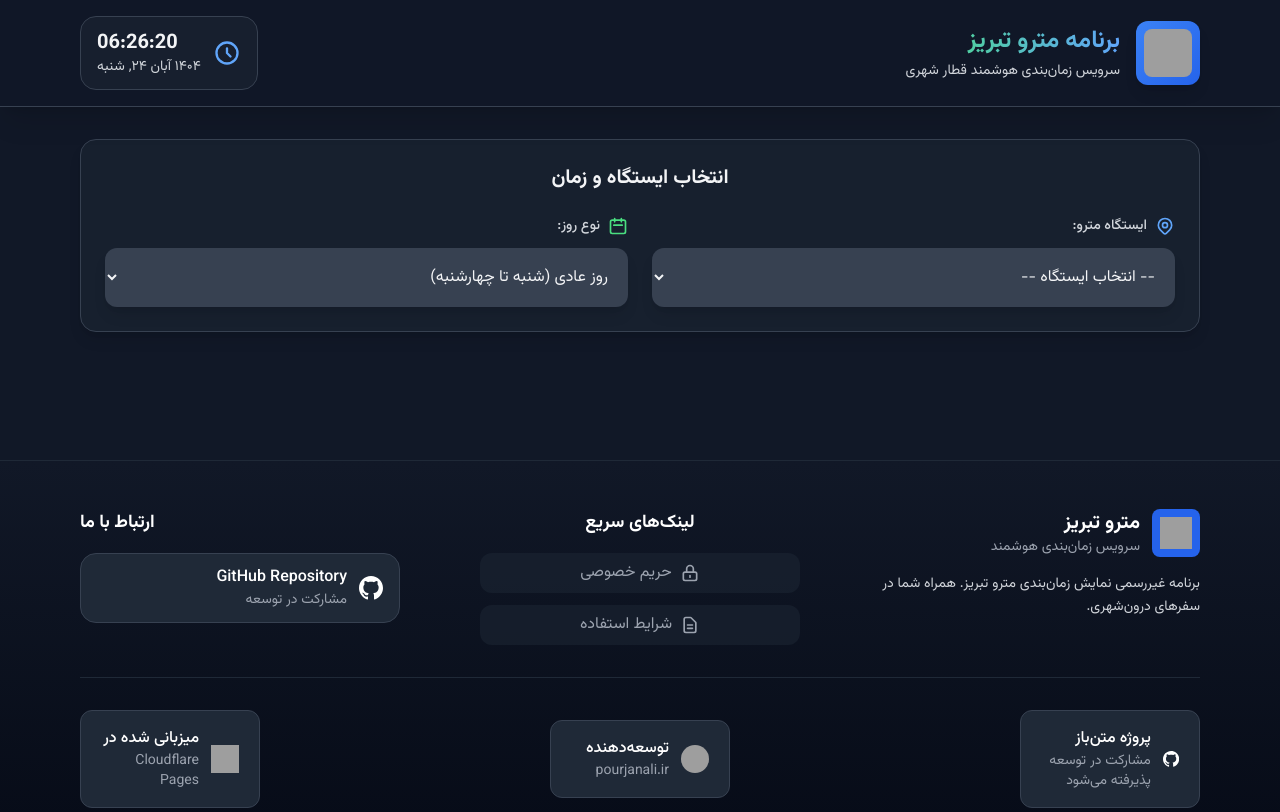
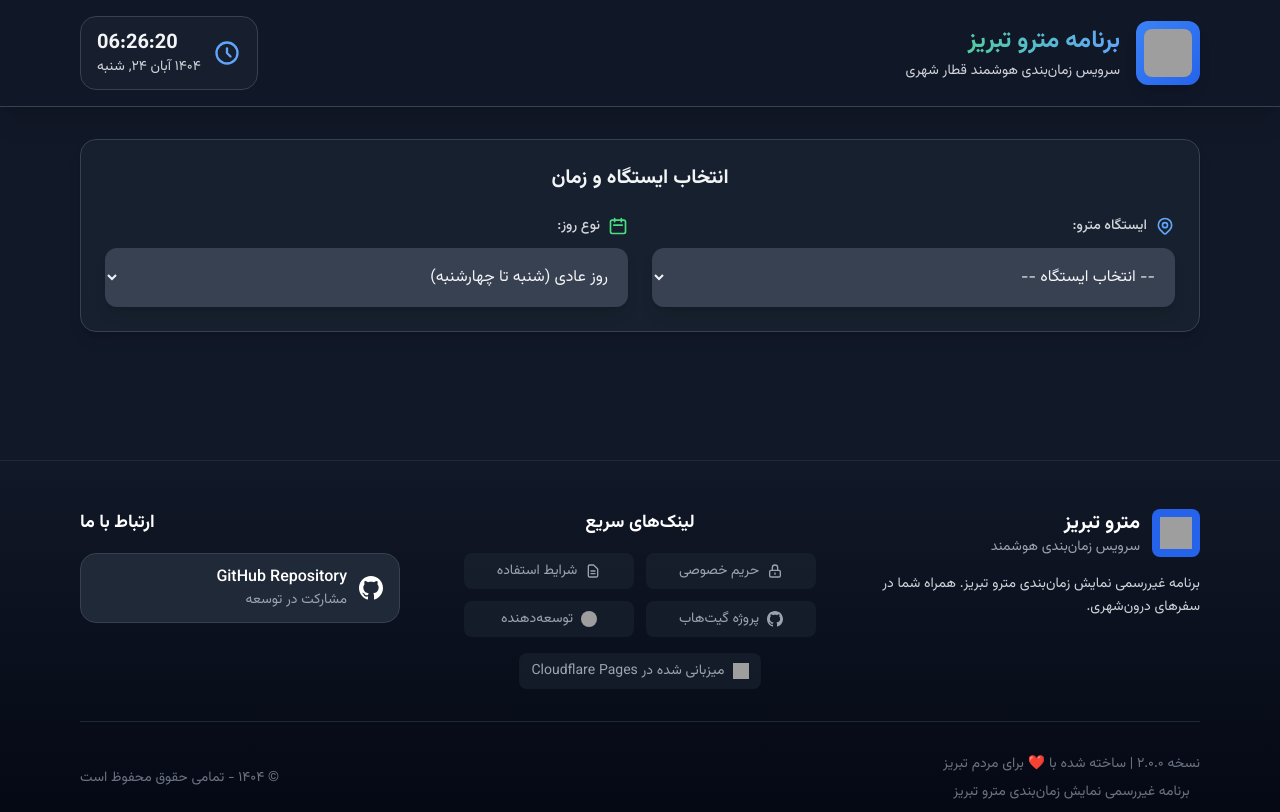
Before and after one commit to pourjanali/TimeMetro, a plain HTML site: page index.html in a window 1280 px wide. Shown: the top 812 px of the page. Drawn offline with nearby package versions, Linux system fonts and the light colour scheme; grey boxes are pictures that could not be loaded.

Commit message:
Refactor and enhance Quick Links section in footer
Reorganized the footer by moving GitHub, developer, and hosting links into the Quick Links section, presenting them in a grid layout for improved clarity and accessibility. Removed the previous separate GitHub & Hosting section, streamlined link styles, and added icons for a more compact and visually consistent appearance.

```diff
--- a/index.html
+++ b/index.html
@@ -275,29 +275,59 @@
                     </p>
                 </div>
 
-                <!-- Quick Links -->
+                <!-- Quick Links Section -->
                 <div class="text-center">
                     <h4 class="text-lg font-semibold text-white mb-4">لینک‌های سریع</h4>
-                    <div class="space-y-3">
+                    <div class="grid grid-cols-2 gap-3 max-w-md mx-auto">
+                        <!-- Privacy -->
                         <a href="privacy.html"
-                            class="inline-flex items-center justify-center space-x-2 space-x-reverse text-gray-400 hover:text-blue-400 transition-colors duration-200 bg-gray-800/50 rounded-xl px-4 py-2 w-full max-w-xs">
-                            <svg class="w-5 h-5" fill="none" stroke="currentColor" viewBox="0 0 24 24">
+                            class="inline-flex items-center justify-center space-x-2 space-x-reverse text-gray-400 hover:text-blue-400 transition-colors duration-200 bg-gray-800/50 rounded-lg px-3 py-2 text-sm">
+                            <svg class="w-4 h-4" fill="none" stroke="currentColor" viewBox="0 0 24 24">
                                 <path stroke-linecap="round" stroke-linejoin="round" stroke-width="2"
                                     d="M12 15v2m-6 4h12a2 2 0 002-2v-6a2 2 0 00-2-2H6a2 2 0 00-2 2v6a2 2 0 002 2zm10-10V7a4 4 0 00-8 0v4h8z" />
                             </svg>
                             <span>حریم خصوصی</span>
                         </a>
+
+                        <!-- Terms -->
                         <a href="terms.html"
-                            class="inline-flex items-center justify-center space-x-2 space-x-reverse text-gray-400 hover:text-green-400 transition-colors duration-200 bg-gray-800/50 rounded-xl px-4 py-2 w-full max-w-xs">
-                            <svg class="w-5 h-5" fill="none" stroke="currentColor" viewBox="0 0 24 24">
+                            class="inline-flex items-center justify-center space-x-2 space-x-reverse text-gray-400 hover:text-green-400 transition-colors duration-200 bg-gray-800/50 rounded-lg px-3 py-2 text-sm">
+                            <svg class="w-4 h-4" fill="none" stroke="currentColor" viewBox="0 0 24 24">
                                 <path stroke-linecap="round" stroke-linejoin="round" stroke-width="2"
                                     d="M9 12h6m-6 4h6m2 5H7a2 2 0 01-2-2V5a2 2 0 012-2h5.586a1 1 0 01.707.293l5.414 5.414a1 1 0 01.293.707V19a2 2 0 01-2 2z" />
                             </svg>
                             <span>شرایط استفاده</span>
                         </a>
+
+                        <!-- GitHub Project -->
+                        <a href="https://github.com/pourjanali/TimeMetro" target="_blank" rel="noopener noreferrer"
+                            class="inline-flex items-center justify-center space-x-2 space-x-reverse text-gray-400 hover:text-purple-400 transition-colors duration-200 bg-gray-800/50 rounded-lg px-3 py-2 text-sm">
+                            <svg class="w-4 h-4" fill="currentColor" viewBox="0 0 24 24">
+                                <path
+                                    d="M12 0c-6.626 0-12 5.373-12 12 0 5.302 3.438 9.8 8.207 11.387.599.111.793-.261.793-.577v-2.234c-3.338.726-4.033-1.416-4.033-1.416-.546-1.387-1.333-1.756-1.333-1.756-1.089-.745.083-.729.083-.729 1.205.084 1.839 1.237 1.839 1.237 1.07 1.834 2.807 1.304 3.492.997.107-.775.418-1.305.762-1.604-2.665-.305-5.467-1.334-5.467-5.931 0-1.311.469-2.381 1.236-3.221-.124-.303-.535-1.524.117-3.176 0 0 1.008-.322 3.301 1.23.957-.266 1.983-.399 3.003-.404 1.02.005 2.047.138 3.006.404 2.291-1.552 3.297-1.23 3.297-1.23.653 1.653.242 2.874.118 3.176.77.84 1.235 1.911 1.235 3.221 0 4.609-2.807 5.624-5.479 5.921.43.372.823 1.102.823 2.222v3.293c0 .319.192.694.801.576 4.765-1.589 8.199-6.086 8.199-11.386 0-6.627-5.373-12-12-12z" />
+                            </svg>
+                            <span>پروژه گیت‌هاب</span>
+                        </a>
+
+                        <!-- Developer -->
+                        <a href="https://pourjanali.ir" target="_blank" rel="noopener noreferrer"
+                            class="inline-flex items-center justify-center space-x-2 space-x-reverse text-gray-400 hover:text-green-400 transition-colors duration-200 bg-gray-800/50 rounded-lg px-3 py-2 text-sm">
+                            <img src="https://pourjanali.ir/images/logo.png" alt="pourjanali"
+                                class="h-4 w-4 rounded-full">
+                            <span>توسعه‌دهنده</span>
+                        </a>
+                    </div>
+
+                    <!-- Hosting Badge -->
+                    <div class="mt-4">
+                        <a href="https://pages.cloudflare.com/" target="_blank" rel="noopener noreferrer"
+                            class="inline-flex items-center justify-center space-x-2 space-x-reverse text-gray-400 hover:text-blue-400 transition-colors duration-200 bg-gray-800/50 rounded-lg px-3 py-2 text-sm">
+                            <img src="https://pages.cloudflare.com/resources/logo/logo.svg" alt="Cloudflare Pages"
+                                class="h-4 w-4">
+                            <span>میزبانی شده در Cloudflare Pages</span>
+                        </a>
                     </div>
                 </div>
-
                 <!-- GitHub Contact Section -->
                 <div class="text-center md:text-left">
                     <h4 class="text-lg font-semibold text-white mb-4">ارتباط با ما</h4>
@@ -314,45 +344,6 @@
                             </div>
                         </a>
                     </div>
-                </div>
-            </div>
-
-            <!-- GitHub & Hosting Section -->
-            <div class="border-t border-gray-800 pt-8">
-                <div class="flex flex-col lg:flex-row justify-between items-center space-y-6 lg:space-y-0 gap-4">
-                    <!-- GitHub Project -->
-                    <a href="https://github.com/pourjanali/TimeMetro" target="_blank" rel="noopener noreferrer"
-                        class="flex items-center space-x-3 space-x-reverse bg-gray-800 hover:bg-gray-700 rounded-xl px-5 py-4 transition-all duration-200 border border-gray-700 hover:border-purple-500 w-[180px]">
-                        <svg class="w-7 h-7 text-white" fill="currentColor" viewBox="0 0 24 24">
-                            <path
-                                d="M12 0c-6.626 0-12 5.373-12 12 0 5.302 3.438 9.8 8.207 11.387.599.111.793-.261.793-.577v-2.234c-3.338.726-4.033-1.416-4.033-1.416-.546-1.387-1.333-1.756-1.333-1.756-1.089-.745.083-.729.083-.729 1.205.084 1.839 1.237 1.839 1.237 1.07 1.834 2.807 1.304 3.492.997.107-.775.418-1.305.762-1.604-2.665-.305-5.467-1.334-5.467-5.931 0-1.311.469-2.381 1.236-3.221-.124-.303-.535-1.524.117-3.176 0 0 1.008-.322 3.301 1.23.957-.266 1.983-.399 3.003-.404 1.02.005 2.047.138 3.006.404 2.291-1.552 3.297-1.23 3.297-1.23.653 1.653.242 2.874.118 3.176.77.84 1.235 1.911 1.235 3.221 0 4.609-2.807 5.624-5.479 5.921.43.372.823 1.102.823 2.222v3.293c0 .319.192.694.801.576 4.765-1.589 8.199-6.086 8.199-11.386 0-6.627-5.373-12-12-12z" />
-                        </svg>
-                        <div class="text-right">
-                            <p class="text-white font-medium">پروژه متن‌باز</p>
-                            <p class="text-gray-400 text-sm">مشارکت در توسعه پذیرفته می‌شود</p>
-                        </div>
-                    </a>
-
-                    <!-- Developer -->
-                    <a href="https://pourjanali.ir" target="_blank" rel="noopener noreferrer"
-                        class="flex items-center space-x-3 space-x-reverse bg-gray-800 hover:bg-gray-700 rounded-xl px-5 py-4 transition-all duration-200 border border-gray-700 hover:border-green-500 w-[180px]">
-                        <img src="https://pourjanali.ir/images/logo.png" alt="pourjanali" class="h-7 w-7 rounded-full">
-                        <div class="text-right">
-                            <p class="text-white font-medium">توسعه‌دهنده</p>
-                            <p class="text-gray-400 text-sm">pourjanali.ir</p>
-                        </div>
-                    </a>
-
-                    <!-- Hosting Badge -->
-                    <a href="https://pages.cloudflare.com/" target="_blank" rel="noopener noreferrer"
-                        class="flex items-center space-x-3 space-x-reverse bg-gray-800 hover:bg-gray-700 rounded-xl px-5 py-4 transition-all duration-200 border border-gray-700 hover:border-blue-500 w-[180px]">
-                        <img src="https://pages.cloudflare.com/resources/logo/logo.svg" alt="Cloudflare Pages"
-                            class="h-7 w-7">
-                        <div class="text-right">
-                            <p class="text-white font-medium">میزبانی شده در</p>
-                            <p class="text-gray-400 text-sm">Cloudflare Pages</p>
-                        </div>
-                    </a>
                 </div>
             </div>
 
```
